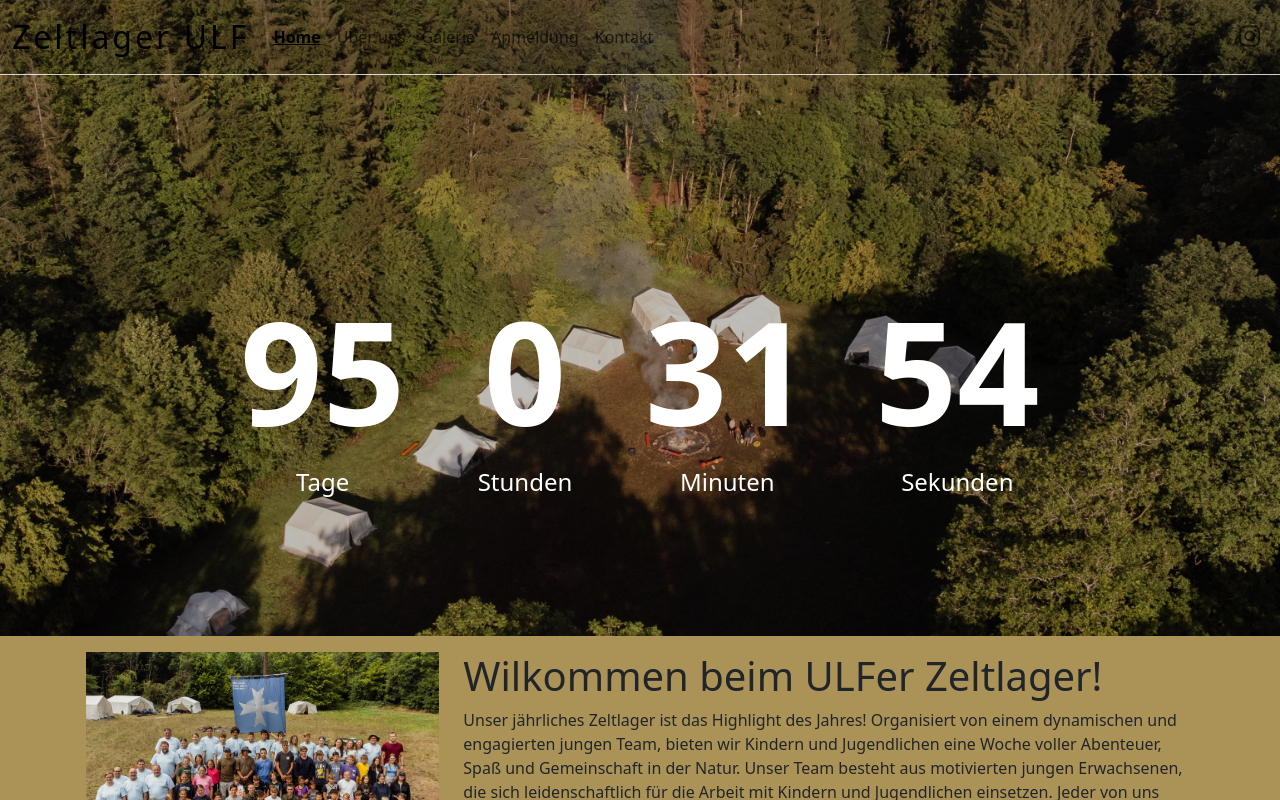
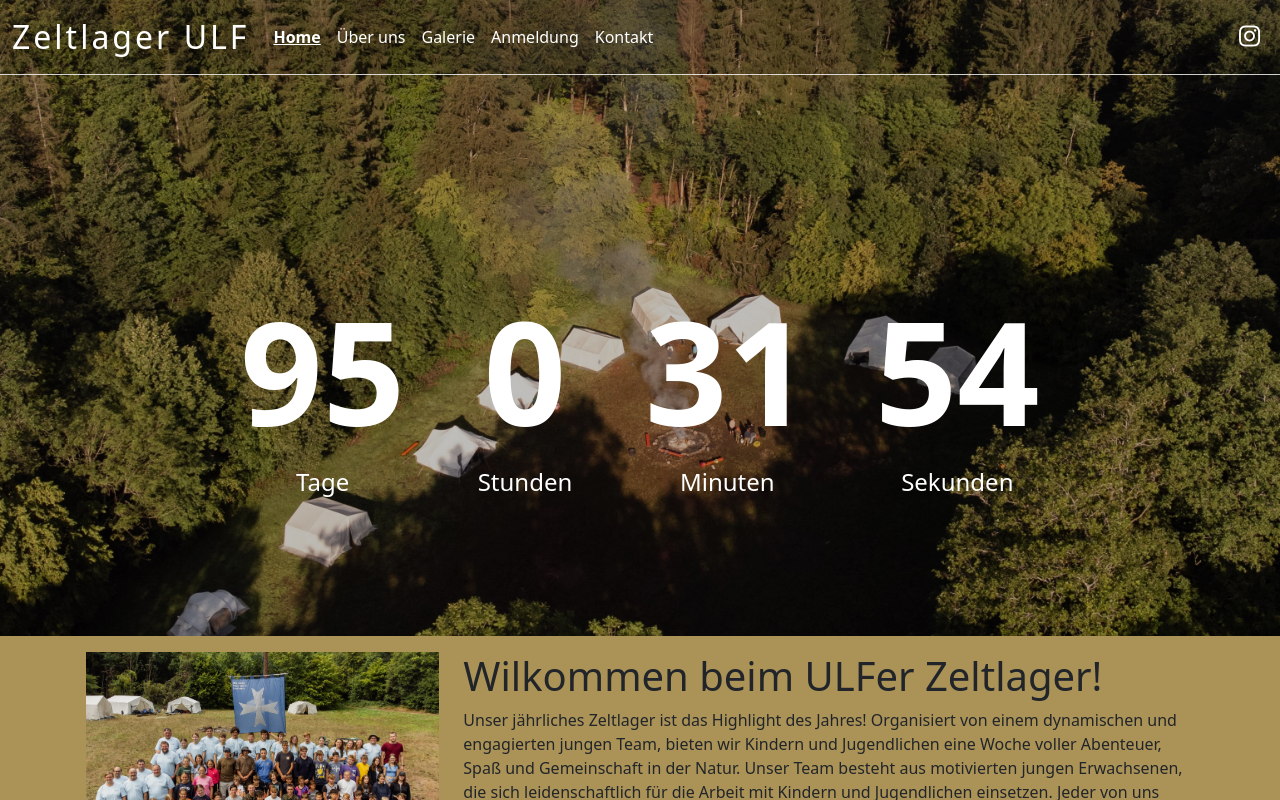
Before and after one commit to JohannesBreitenbach/Zeltlagerwebsite_2.0, a React (Vite) app in the folder Project/zeltlager-app/: page / in a window 1280 px wide. Shown: the top 800 px of the page. Built offline with nearby package versions, Linux system fonts and the light colour scheme.

Commit message:
fixed the navbar

```diff
--- a/Project/zeltlager-app/src/components/navbar/Navbar.tsx
+++ b/Project/zeltlager-app/src/components/navbar/Navbar.tsx
@@ -25,7 +25,7 @@ function Navbar({ activePage, setActivePage }: NavbarProps) {
       <div id="navbarComponent">
         <nav
           className={`navbar fixed-top navbar-expand-lg navbar-scroll ${
-            bgSolid ? "navbar-scrolled" : "mask-custom"
+            bgSolid ? "navbar-scrolled" : "navbar-unscrolled"
           }`}
         >
           <div className="container-fluid">
--- a/Project/zeltlager-app/src/components/navbar/navbar.scss
+++ b/Project/zeltlager-app/src/components/navbar/navbar.scss
@@ -12,17 +12,26 @@
     font-weight: bold;
   }
 
-  .mask-custom {
+  .navbar-brand {
+    letter-spacing: 3px;
+    font-size: 2rem;
+    font-weight: 500;
+  }
+
+  .navbar-unscrolled {
     //backdrop-filter: blur(2px);
     background-color: rgba(0, 0, 0, 0.15);
     border-bottom-style: solid;
     border-color: rgba(255, 255, 255, 0.8);
     border-width: 1px;
+    color: white !important;
 
-    .navbar-scroll .navbar-brand,
-    .navbar-scroll .nav-link,
-    .navbar-scroll .fa-bars {
-      color: #fff;
+    .nav-link {
+      color: white;
+    }
+
+    .navbar-brand {
+      color: white;
     }
   }
 
@@ -42,16 +51,4 @@
       color: #4f4f4f !important;
     }
   }
-
-  .navbar-brand {
-    letter-spacing: 3px;
-    font-size: 2rem;
-    font-weight: 500;
-  }
-
-  .navbar-scrolled .navbar-brand,
-  .navbar-scrolled .nav-link,
-  .navbar-scrolled .fa-bars {
-    color: #4f4f4f;
-  }
 }
```
